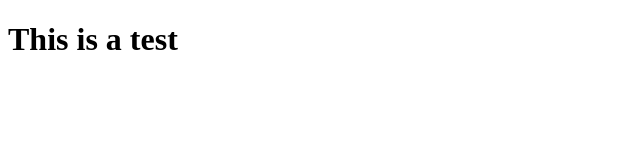
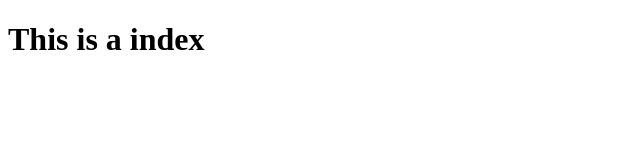
Before and after one commit to TurtleOnSea/TEST-GIT, a plain HTML site: page index.html in a window 1280 px wide. Shown: the full height of the page, 0-640 px from the left. Drawn offline with Linux system fonts and the light colour scheme.

Commit message:
Changed h1

```diff
--- a/index.html
+++ b/index.html
@@ -7,6 +7,6 @@
     <title>Test</title>
 </head>
 <body>
-    <h1>This is a test</h1>
+    <h1>This is a index</h1>
 </body>
 </html>
```
Also changed, not shown: test.html (+1 -1 lines).
